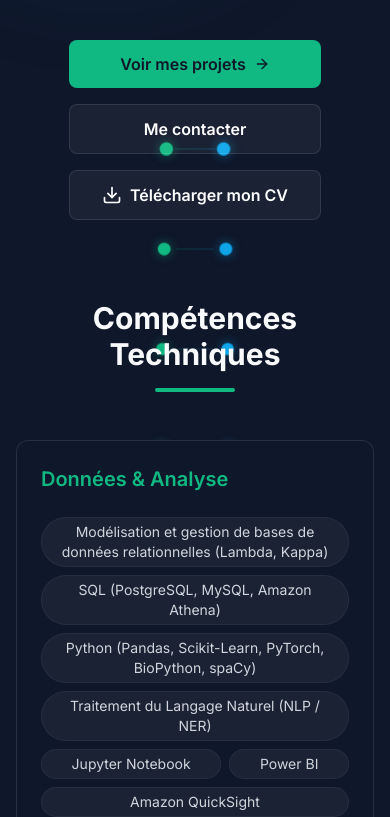
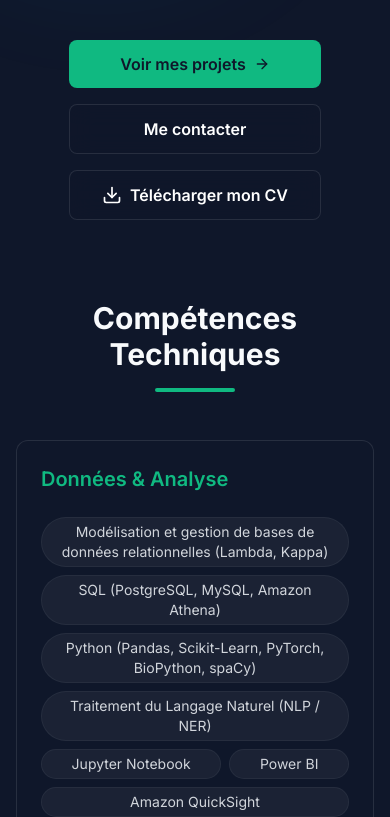
Before and after one commit to Remistln/WebPortfolio, a React (Vite) app: page / in a window 390 px wide. Shown: the part 827-1644 px from the top of the page. Built offline with nearby package versions, Linux system fonts and the light colour scheme.

Commit message:
ADN fixed

```diff
--- a/src/components/Contact.jsx
+++ b/src/components/Contact.jsx
@@ -57,7 +57,7 @@ export default function Contact({ profile, t }) {
                             <Mail className="w-6 h-6" />
                         </div>
                         <p className="text-xs text-gray-400 mb-1">{t.contact.email}</p>
-                        <a href={`mailto:${profile.basics.email}`} className="text-sm font-medium text-white hover:text-bio-accent break-all">
+                        <a href={`mailto:${profile.basics.email}`} className="text-sm font-medium text-white hover:text-bio-accent whitespace-nowrap">
                             {profile.basics.email}
                         </a>
                     </div>
--- a/src/components/DNABackground.jsx
+++ b/src/components/DNABackground.jsx
@@ -15,7 +15,7 @@ export default function DNABackground() {
 
     return (
         <div ref={containerRef} className="absolute inset-0 pointer-events-none overflow-hidden z-0">
-            <div className="absolute inset-0 top-[110vh]">
+            <div className="absolute inset-0 top-[160vh] md:top-[110vh]">
                 {/* Central Axis Line */}
                 <div className="absolute left-1/2 top-0 bottom-0 w-px bg-gradient-to-b from-transparent via-bio-accent/20 to-transparent -translate-x-1/2" />
 
--- a/src/components/Hero.jsx
+++ b/src/components/Hero.jsx
@@ -85,14 +85,14 @@ export default function Hero({ profile, t }) {
                     </a>
                     <a
                         href="#contact"
-                        className="w-full sm:w-auto px-8 py-3 bg-white/5 hover:bg-white/10 text-white font-semibold rounded-lg border border-white/10 transition-all text-center"
+                        className="w-full sm:w-auto px-8 py-3 bg-bio-dark/80 backdrop-blur-md hover:bg-white/10 text-white font-semibold rounded-lg border border-white/10 transition-all text-center"
                     >
                         {t.hero.contact}
                     </a>
                     <a
                         href="/cv.pdf"
                         download="CV_Remi_Staelen.pdf"
-                        className="w-full sm:w-64 px-8 py-3 bg-white/5 hover:bg-white/10 text-white font-semibold rounded-lg border border-white/10 transition-all flex items-center justify-center gap-2"
+                        className="w-full sm:w-64 px-8 py-3 bg-bio-dark/80 backdrop-blur-md hover:bg-white/10 text-white font-semibold rounded-lg border border-white/10 transition-all flex items-center justify-center gap-2"
                     >
                         <svg xmlns="http://www.w3.org/2000/svg" width="20" height="20" viewBox="0 0 24 24" fill="none" stroke="currentColor" strokeWidth="2" strokeLinecap="round" strokeLinejoin="round" className="lucide lucide-download"><path d="M21 15v4a2 2 0 0 1-2 2H5a2 2 0 0 1-2-2v-4" /><polyline points="7 10 12 15 17 10" /><line x1="12" x2="12" y1="15" y2="3" /></svg>
                         {t.hero.download}
--- a/src/components/Interests.jsx
+++ b/src/components/Interests.jsx
@@ -34,7 +34,7 @@ export default function Interests({ interests, t }) {
                         whileInView={{ opacity: 1, scale: 1 }}
                         viewport={{ once: true }}
                         transition={{ delay: idx * 0.1 }}
-                        className="bg-bio-dark border border-white/10 rounded-xl p-6 text-center hover:bg-white/10 transition-colors relative z-20"
+                        className="bg-bio-dark border border-white/10 rounded-xl p-6 text-center hover:border-bio-accent/50 transition-colors relative z-20"
                     >
                         <div className="w-12 h-12 bg-gradient-to-br from-bio-accent to-data-accent rounded-lg flex items-center justify-center mx-auto mb-4 text-white">
                             {getIcon(interest.name)}
```
